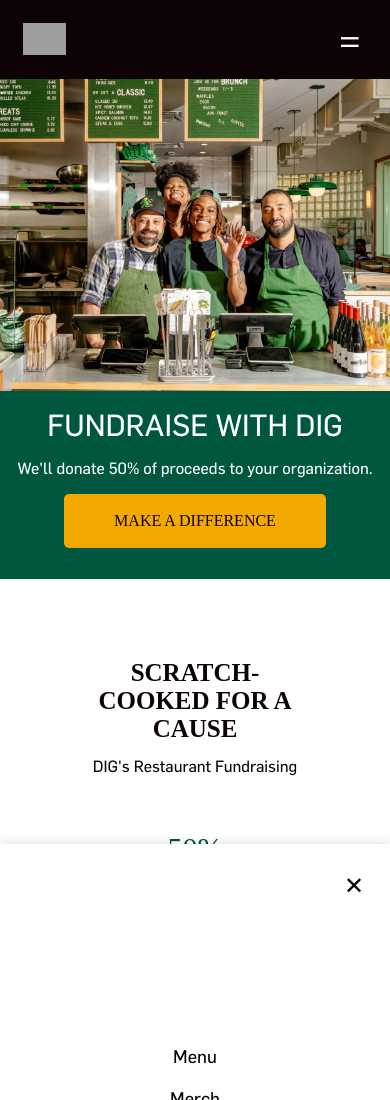
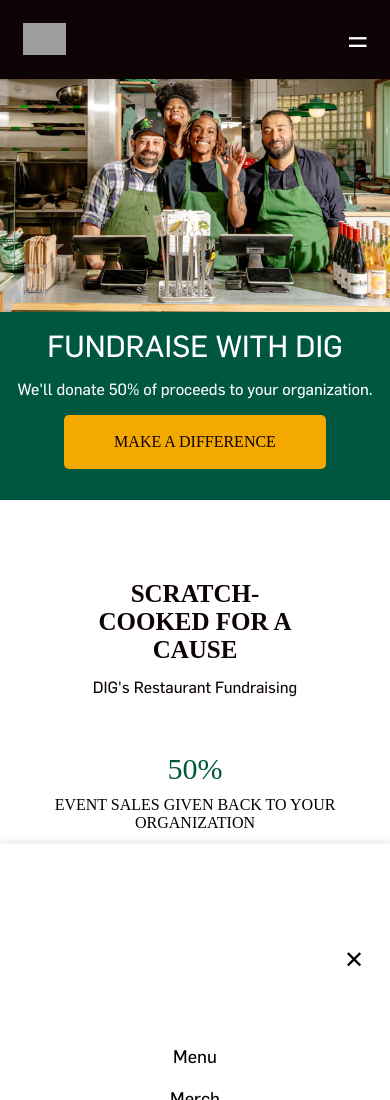
Before and after one commit to joshuadazar/DIG-Inn-restaurant, an Astro site in the folder site/: page / in a window 390 px wide. Shown: the top 1100 px of the page. Built offline with nearby package versions, Linux system fonts and the light colour scheme; Astro itself is replaced by a stand-in of ours; grey boxes are pictures that could not be loaded; a web font is replaced by a local one.

Commit message:
feature/ improve menu for mobile

```diff
--- a/site/src/components/Header/Header.scss
+++ b/site/src/components/Header/Header.scss
@@ -4,6 +4,8 @@
   background: $black;
   top:0;
   z-index:2;
+  position: fixed;
+  width: 90vw;
 
   @include from(desktop) {
     padding: 1.5vw 3vw;
@@ -98,7 +100,7 @@
     border: none;
     cursor: pointer;
     position: absolute;
-    top: 10px;
+    top: 10vh;
     right: 20px;
     height: 64px;
   }
```
Also changed, not shown: 3 other files.
